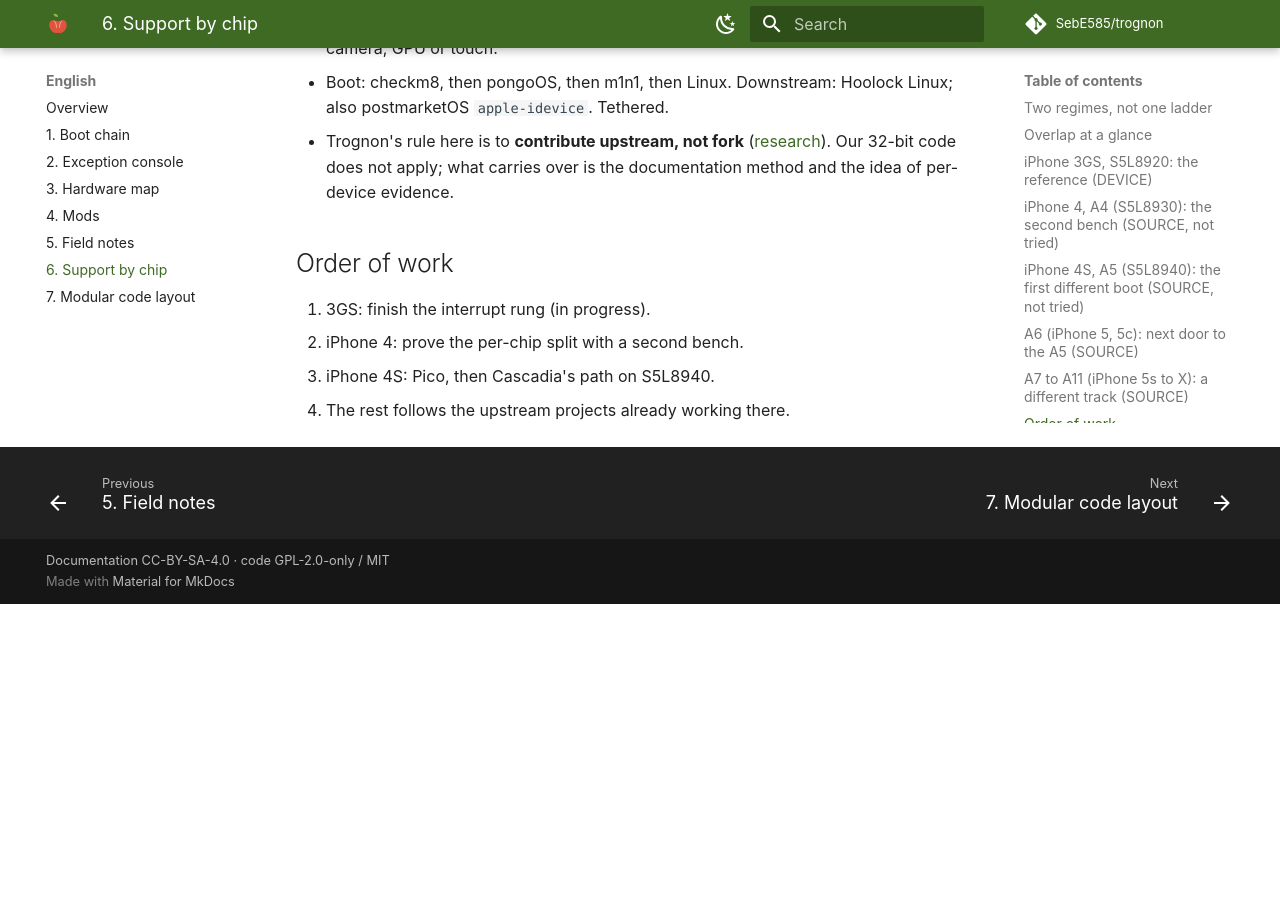
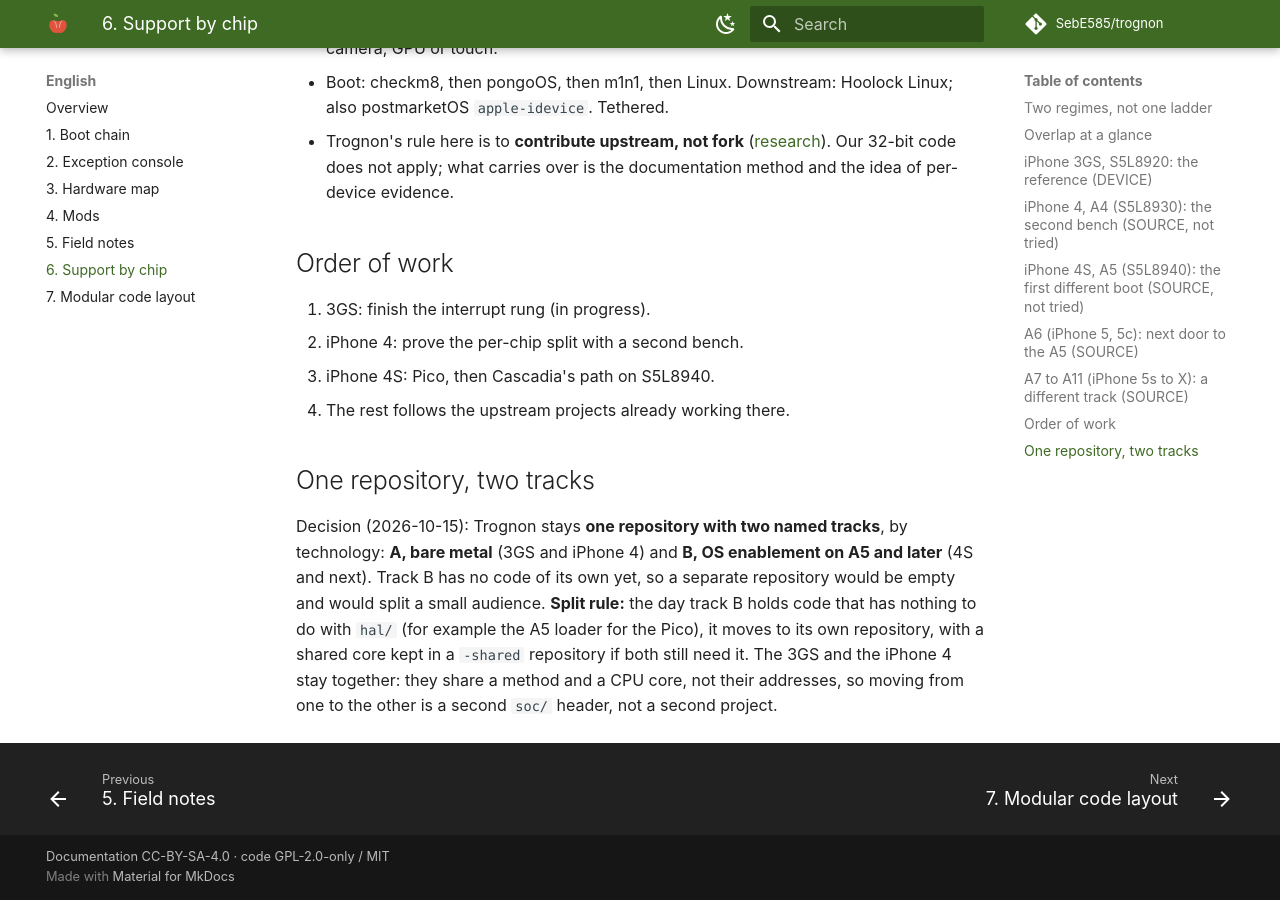
Before and after one commit to SebE585/trognon, an MkDocs documentation site: the page built from docs/en/06-chips.md, in a window 1280 px wide and 900 px high, scrolled down 3949 px. Built offline with MkDocs 1.6.1 and Material for MkDocs 9.7.7, drawn with Linux system fonts in a browser that asks for light colours; comment, search, counter and statistics services are not loaded; before the commit the page ends 4553 px from its top, so only the background shows below that.

Commit message:
docs: one repository, two tracks (bare metal A, OS enablement B) and the split rule

```diff
--- a/docs/en/06-chips.md
+++ b/docs/en/06-chips.md
@@ -105,3 +105,13 @@
 2. iPhone 4: prove the per-chip split with a second bench.
 3. iPhone 4S: Pico, then Cascadia's path on S5L8940.
 4. The rest follows the upstream projects already working there.
+
+## One repository, two tracks
+
+Decision (2026-10-15): Trognon stays **one repository with two named tracks**, by technology:
+**A, bare metal** (3GS and iPhone 4) and **B, OS enablement on A5 and later** (4S and next).
+Track B has no code of its own yet, so a separate repository would be empty and would split a small
+audience. **Split rule:** the day track B holds code that has nothing to do with `hal/` (for example the
+A5 loader for the Pico), it moves to its own repository, with a shared core kept in a `-shared` repository
+if both still need it. The 3GS and the iPhone 4 stay together: they share a method and a CPU core, not
+their addresses, so moving from one to the other is a second `soc/` header, not a second project.
```
Also changed, not shown: docs/fr/06-chips.md (+10 -0 lines).
